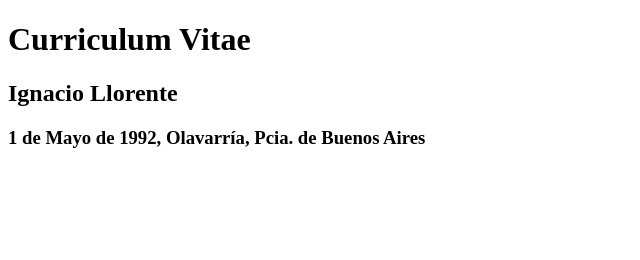
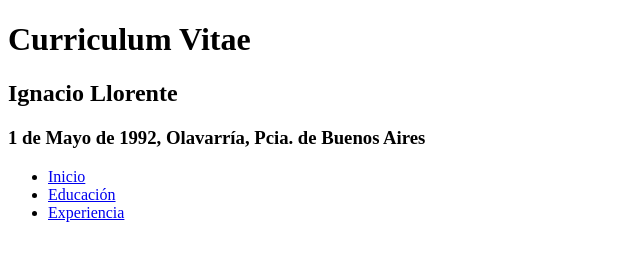
Before and after one commit to ignacho17/FundamentosDeHTML_Ignacio_Llorente, a plain HTML site: page Index.html in a window 1280 px wide. Shown: the whole page, without its empty margins (0-640 px from the left). Drawn offline with Linux system fonts and the light colour scheme.

Commit message:
Enlaces creados
todos los enlaces direccionados

```diff
--- a/Index.html
+++ b/Index.html
@@ -11,6 +11,13 @@
      <h2>Ignacio Llorente</h2>
      <h3>1 de Mayo de 1992, Olavarría, Pcia. de Buenos Aires</h3>
    </header>
+   <nav>
+     <ul>
+       <li><a href="index.html" title="Volver al Inicio">Inicio</a></li>
+       <li><a href="html/educacion.html" title="Ver página de Educación">Educación</a></li>
+       <li><a href="html/experiencia.html" title="Ver página de Experiencia">Experiencia</a></li>
+     </ul>
+   </nav>
 
  </body>
 </html>
```
